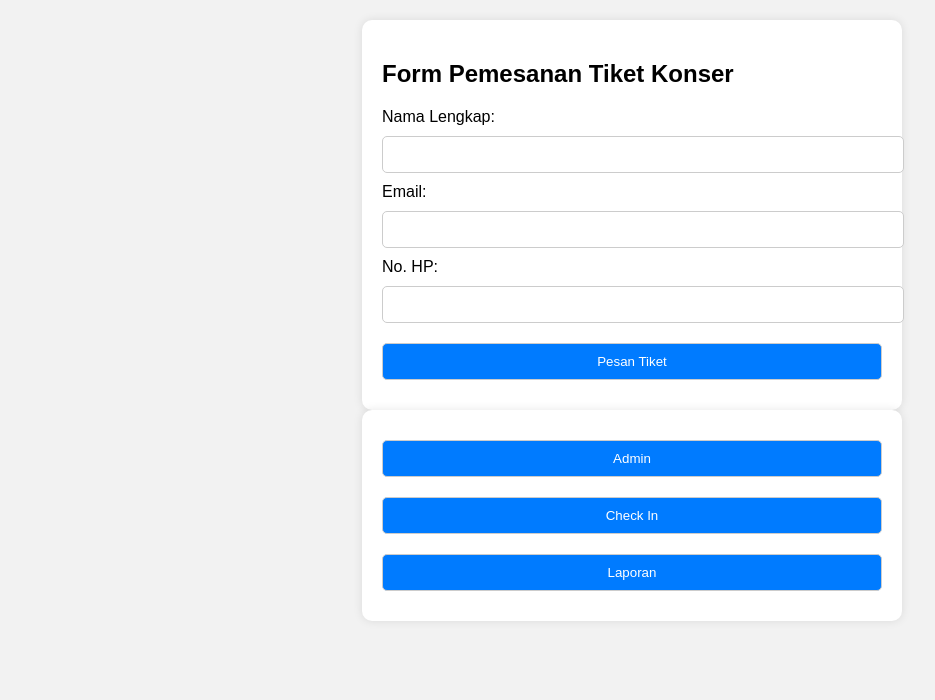
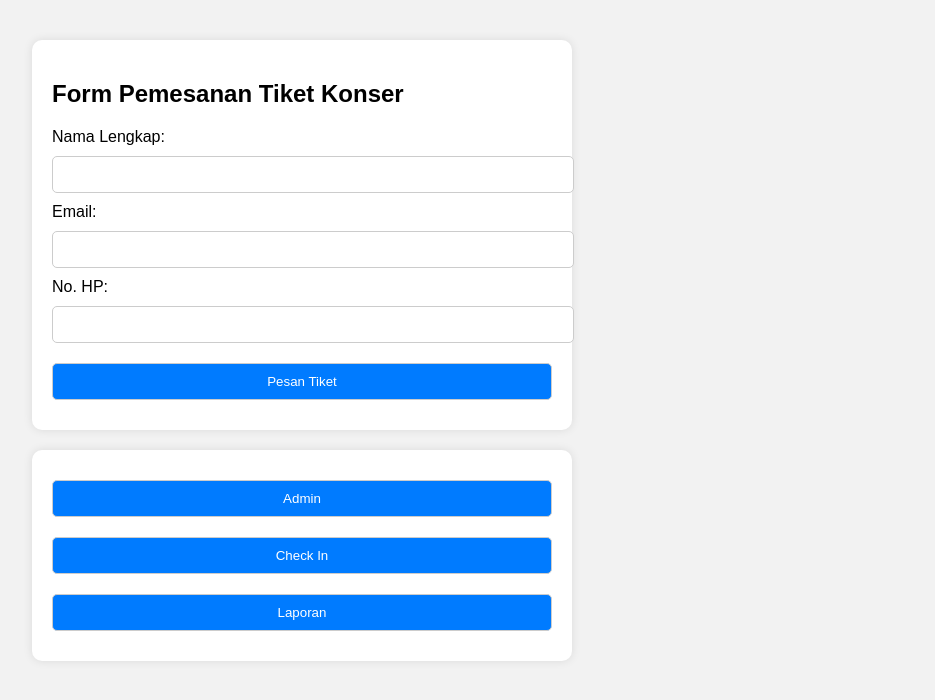
Before and after one commit to fyytuathade/Sistem-Tiket-Konser, a plain HTML site: page index.html in a window 1280 px wide. Shown: the whole page, without its empty margins (8-943 px from the left). Drawn offline with Linux system fonts and the light colour scheme.

Commit message:
Update index.css

```diff
--- a/assets/css/index.css
+++ b/assets/css/index.css
@@ -7,7 +7,7 @@ body {
 }
 .container {
   max-width: 500px;
-  margin: auto;
+  margin: 20px;
   background: #fff;
   padding: 20px;
   border-radius: 10px;
@@ -16,7 +16,7 @@ body {
 
 .containerbutton {
   max-width: 500px;
-  margin: auto;
+  margin: 20px;
   background: #fff;
   padding: 20px;
   border-radius: 10px;
```
